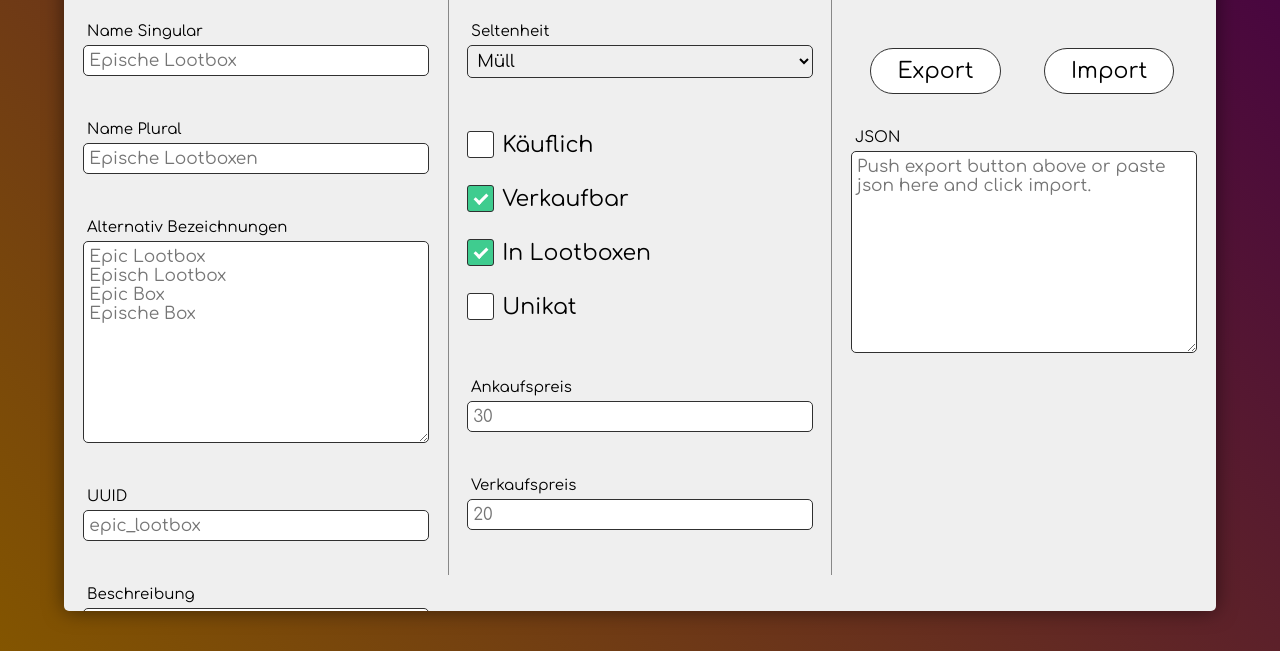
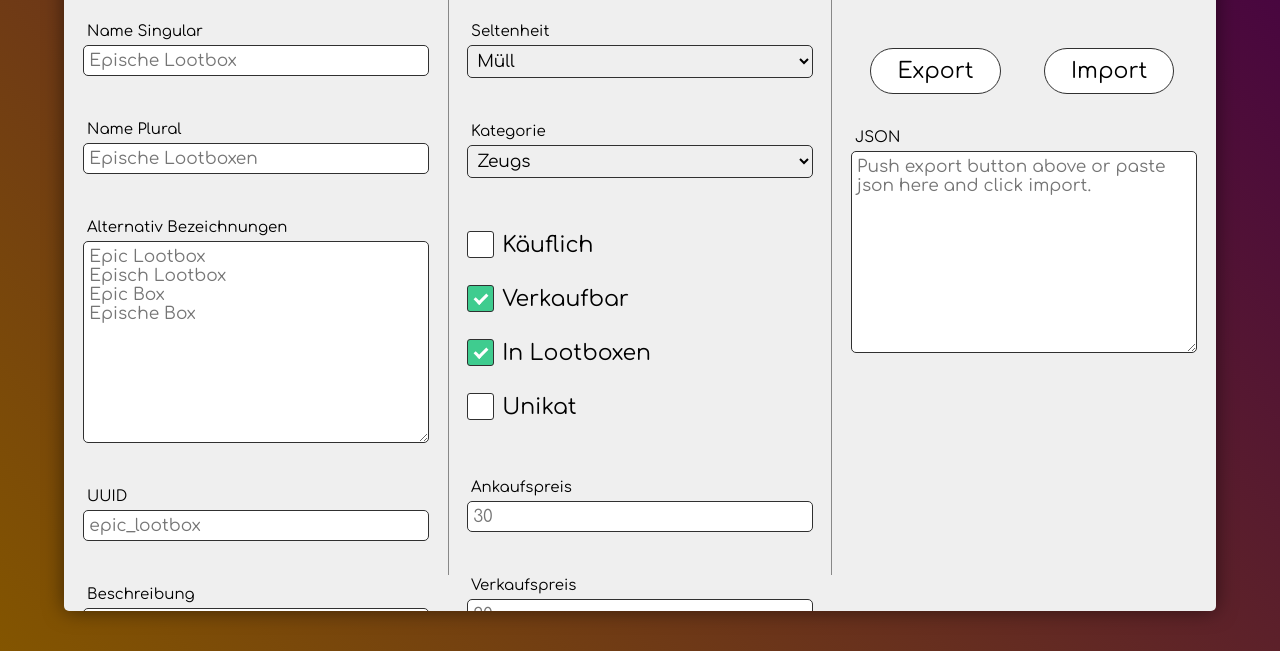
Before and after one commit to Maanex/tudecasinoweb, a plain HTML site: page itemgen.html in a window 1280 px wide. Shown: the part 149-800 px from the top of the page. Drawn offline with nearby package versions, Linux system fonts and the light colour scheme.

Commit message:
Update itemgen.html

```diff
--- a/itemgen.html
+++ b/itemgen.html
@@ -35,6 +35,15 @@
 		  <option value="3">Episch</option>
 		  <option value="4">Legendär</option>
 		  <option value="5">Mythisch</option>
+		</select>
+
+        <div class="inputdesc">Kategorie</div>
+        <select id="category">
+		  <option value="0">Zeugs</option>
+		  <option value="1">Lootbox</option>
+		  <option value="2">Trank</option>
+		  <option value="3">Rune</option>
+		  <option value="4">Abstrakt</option>
 		</select>
 
 		<label class="checkboxcontainer">Käuflich
@@ -277,6 +286,7 @@ var item = {
 	uuid: $("#target_id").val(),
 	desc: $("#descr").val(),
 	rarity: parseInt($("#rarity").find(":selected").val()),
+	category: parseInt($("#category").find(":selected").val()),
     buyPrice: parseInt($("#buyprice").val() == "" ? 0 : $("#buyprice").val()),
     sellPrice: parseInt($("#sellprice").val() == "" ? 0 : $("#sellprice").val()),
     values: ($("#ba").prop('checked') ? "1" : "0") + "" + ($("#bb").prop('checked') ? "1" : "0") + "" + ($("#bc").prop('checked') ? "1" : "0") + "" + ($("#bd").prop('checked') ? "1" : "0")
@@ -297,6 +307,7 @@ $("#alt").val(item.alias.join("\n"));
 $("#target_id").val(item.uuid);
 $("#descr").val(item.desc);
 $("#rarity").val(item.rarity);
+$("#category").val(item.category);
 $("#buyprice").val(item.buyPrice);
 $("#sellprice").val(item.sellPrice);
 $("#ba").prop('checked', item.values.split("")[0] == "0" ? false : true);
```
